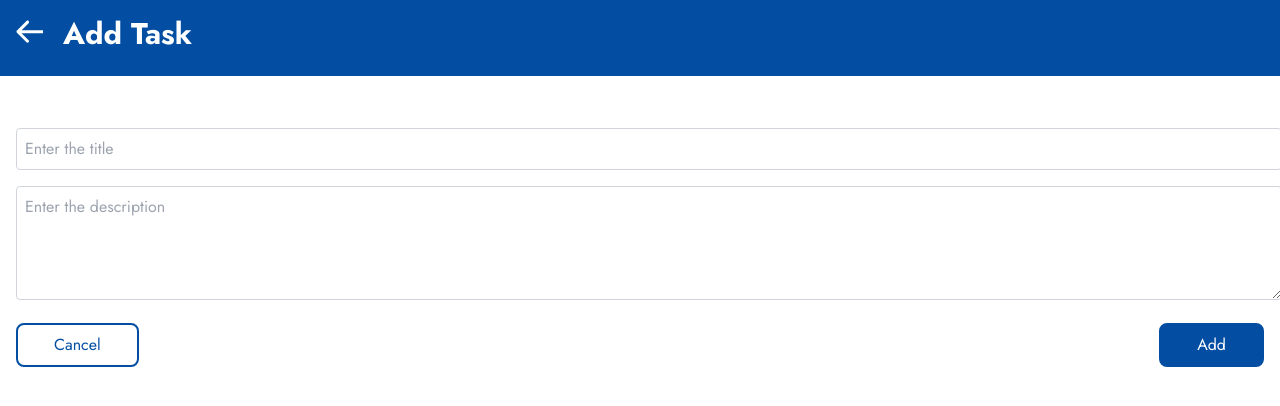
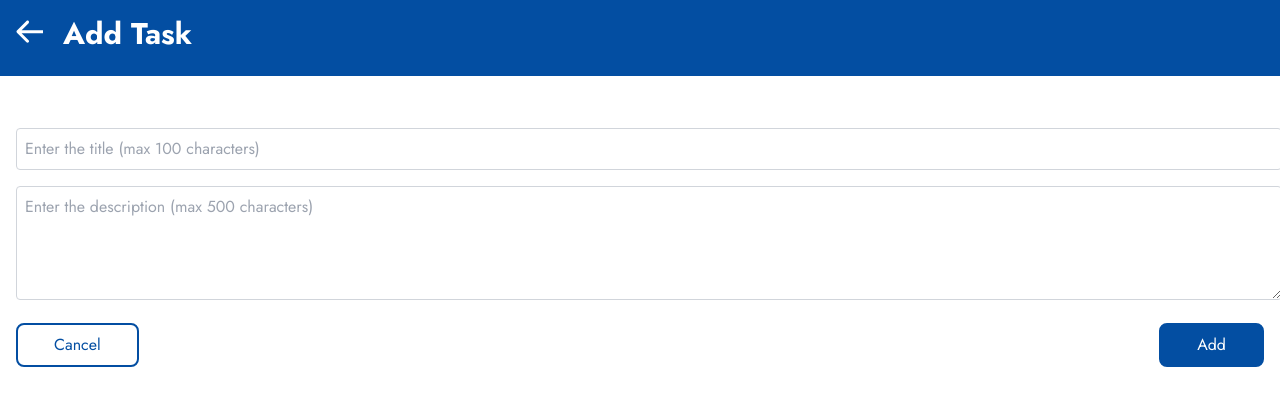
Before and after one commit to amitShindeGit/Tresata-task-management, a React (Vite) app: page /new in a window 1280 px wide. Shown: the top 406 px of the page. Built offline with nearby package versions, Linux system fonts and the light colour scheme.

Commit message:
UI fixed and Enhancements

```diff
--- a/src/components/TaskCard.tsx
+++ b/src/components/TaskCard.tsx
@@ -35,7 +35,13 @@ function TaskCard({ task, onDelete, onEdit }: TaskCardProps) {
             {title.charAt(0).toUpperCase()}
           </span>
           <div className="w-full flex justify-between">
-            <span className="font-bold text-lg text-[#034EA2]">{title}</span>
+            <span
+              className={`font-bold text-lg text-[#034EA2] ${
+                task?.status === "completed" ? "line-through" : ""
+              }`}
+            >
+              {title}
+            </span>
             <Tag variant={getTaskStatusVariant(task?.status)} />
           </div>
         </div>
--- a/src/components/TaskForm.tsx
+++ b/src/components/TaskForm.tsx
@@ -80,7 +80,7 @@ const TaskForm: React.FC<TaskFormProps> = ({
             onChange={(e) => setCurrentTitle(e.target.value)}
             required
             className="w-full p-2 border border-gray-300 rounded mt-1"
-            placeholder="Enter the title"
+            placeholder="Enter the title (max 100 characters)"
             maxLength={100}
             pattern=".*\S.*"
             title="Title cannot be empty or only spaces"
@@ -95,7 +95,7 @@ const TaskForm: React.FC<TaskFormProps> = ({
             required
             rows={4}
             className="w-full p-2 border border-gray-300 rounded mt-1"
-            placeholder="Enter the description"
+            placeholder="Enter the description (max 500 characters)"
             maxLength={500}
           />
           {descriptionError && (
--- a/src/components/display/Dropdown.tsx
+++ b/src/components/display/Dropdown.tsx
@@ -36,7 +36,7 @@ const Dropdown: React.FC<DropdownProps> = ({ options, value, onChange }) => {
       </button>
 
       {isOpen && (
-        <ul className="absolute p-4 w-full bg-white border border-gray-300 rounded mt-1 max-h-60 overflow-y-auto z-10">
+        <ul className="absolute p-2 w-full bg-white border border-gray-300 rounded mt-1 max-h-60 overflow-y-auto z-10">
           {options.map((opt) => (
             <li
               key={opt.id}
--- a/src/components/display/Tag.tsx
+++ b/src/components/display/Tag.tsx
@@ -24,8 +24,14 @@ const Tag: React.FC<TagProps> = ({ variant }) => {
           Completed
         </span>
       );
+
     default:
-      return null;
+      return (
+        <span className="inline-flex items-center">
+          <span className="w-2.5 h-2.5 rounded-full bg-[#034EA2] mr-1.5" />
+          All
+        </span>
+      );
   }
 };
 
```
Also changed, not shown: src/components/types.ts (+6 -1 lines).
